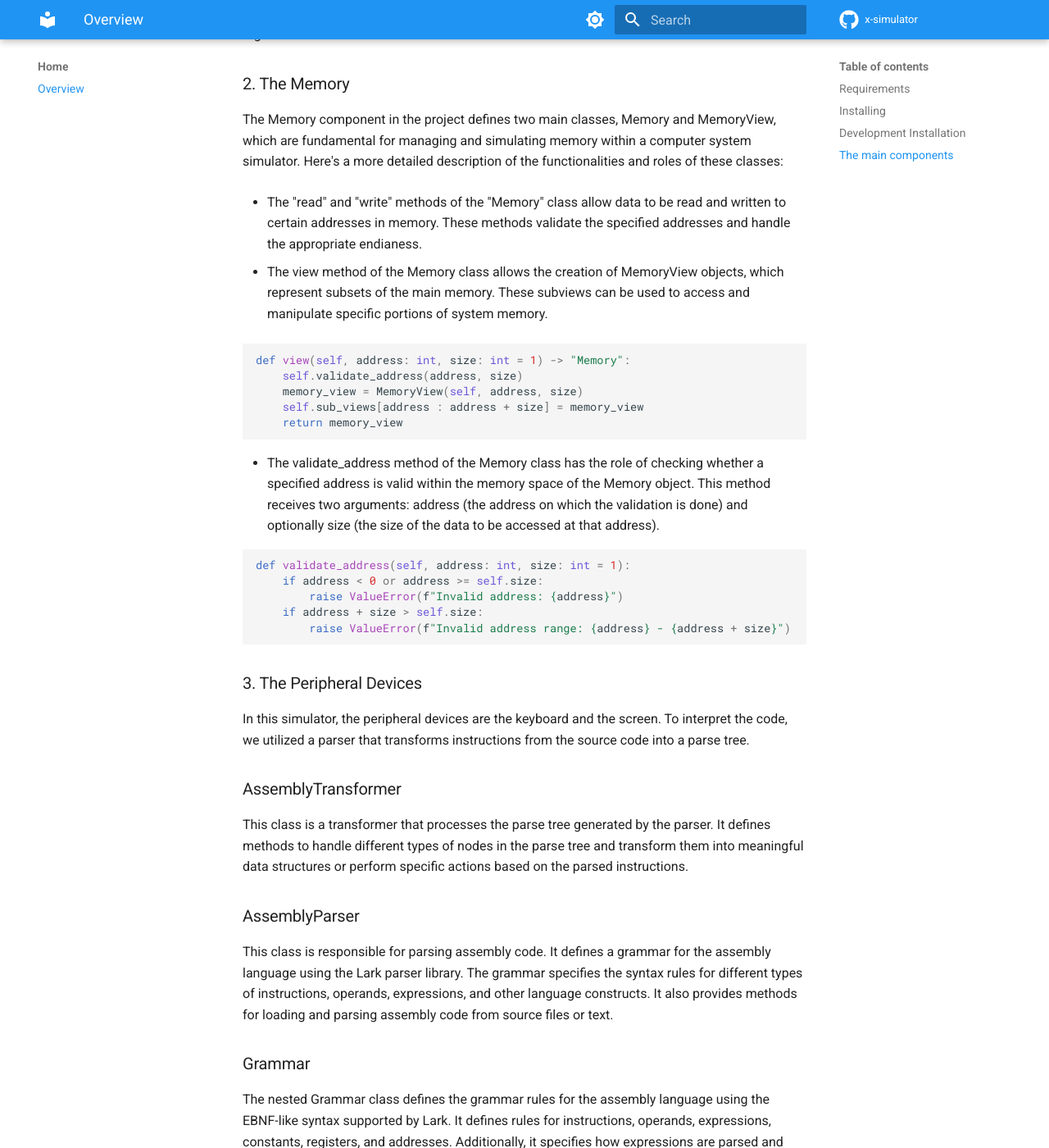
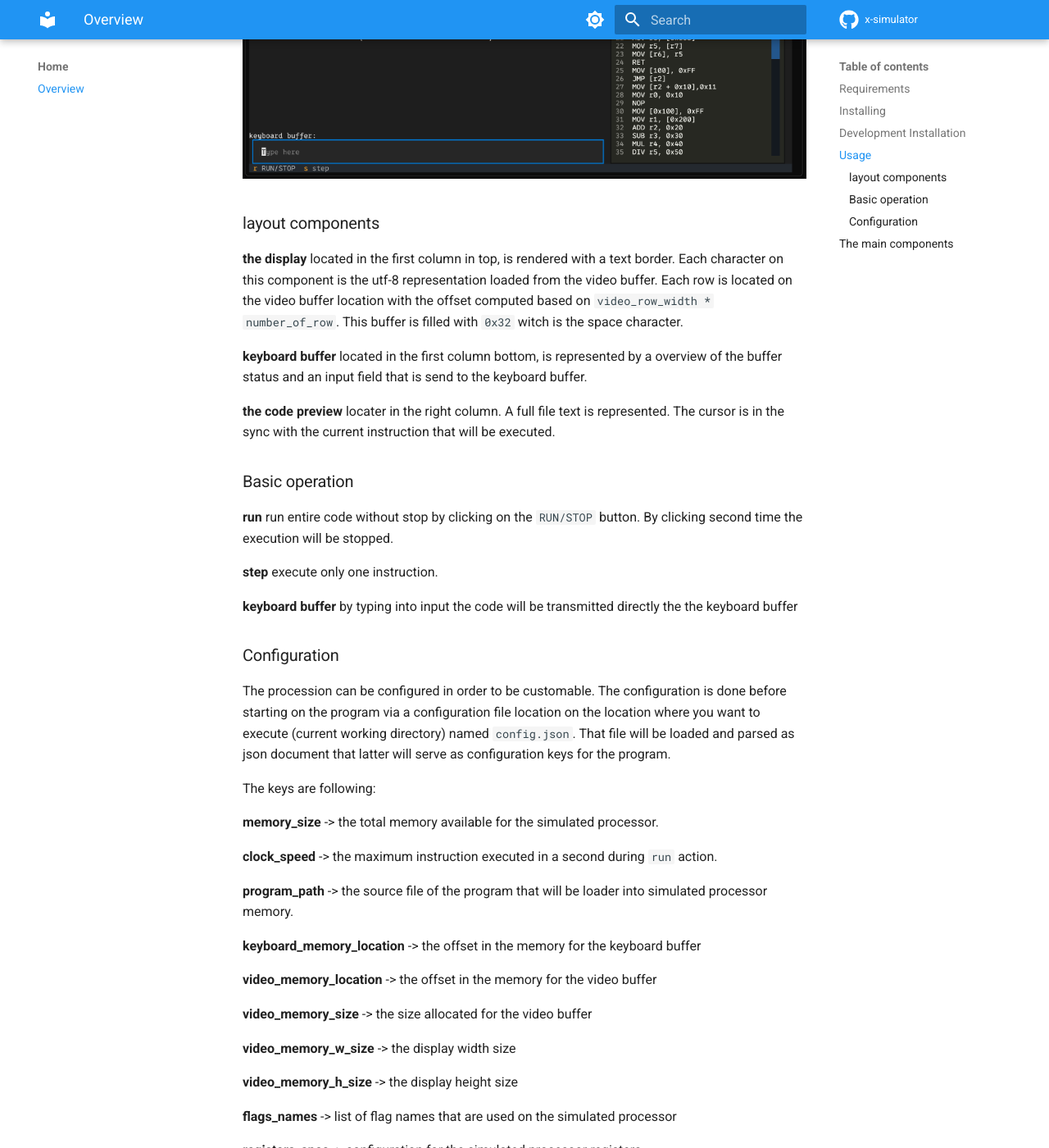
Before and after one commit to AdrianCert/x-simulator, an MkDocs documentation site: the page built from docs/index.md, in a window 1280 px wide and 1400 px high, scrolled down 2912 px. Shown: the whole window at 82% size. Built offline with MkDocs 1.6.1 and Material for MkDocs 9.7.7, drawn with Linux system fonts in a browser that asks for light colours; comment, search, counter and statistics services are not loaded; some of the changed text lies outside the part shown.

Commit message:
add usage documentation

```diff
--- a/.pre-commit-config.yaml
+++ b/.pre-commit-config.yaml
@@ -15,7 +15,7 @@ repos:
       - id: check-yaml
         args: [--allow-multiple-documents]
       - id: check-added-large-files
-        args: [--maxkb=100]
+        args: [--maxkb=172]
       - id: check-json
       - id: check-merge-conflict
       - id: check-symlinks
--- a/docs/index.md
+++ b/docs/index.md
@@ -66,6 +66,70 @@ pip install -e .
 
 As note, in order to be able to decouple usage dependencies in the package and the others, separate groups of dependencies were put into modules. You can install those adjusting the syntax `.` -> `.[dev]` or `.[test]` or `.[test,dev]` (or separated via comma). see [pep631](https://peps.python.org/pep-0631/)
 
+## Usage
+
+In your terminal you can execute directly `xsim` or run the file `src/xsim/app/gui.py`. The interface will rendered direct in your terminal.
+
+![snap-1](./assets/imgs/snap-01.png)
+
+
+The main layout is organized in 2 columns and a footer. In the left you will see the devices representation and in the right the code editor. On footer quick actions are found.
+![snap-1](./assets/imgs/snap-02.png)
+
+### layout components
+
+**the display** located in the first column in top, is rendered with a text border. Each character on this component is the utf-8 representation loaded from the video buffer. Each row is located on the video buffer location with the offset computed based on `video_row_width * number_of_row`. This buffer is filled with `0x32` witch is the space character.
+
+**keyboard buffer** located in the first column bottom, is represented by a overview of the buffer status and an input field that is send to the keyboard buffer.
+
+**the code preview** locater in the right column. A full file text is represented. The cursor is in the sync with the current instruction that will be executed.
+
+### Basic operation
+
+**run** run entire code without stop by clicking on the `RUN/STOP` button. By clicking second time the execution will be stopped.
+
+**step** execute only one instruction.
+
+**keyboard buffer** by typing into input the code will be transmitted directly the the keyboard buffer
+
+### Configuration
+
+The procession can be configured in order to be customable. The configuration is done before starting on the program via a configuration file location on the location where you want to execute (current working directory) named `config.json`. That file will be loaded and parsed as json document that latter will serve as configuration keys for the program.
+
+The keys are following:
+
+**memory_size** -> the total memory available for the simulated processor.
+
+**clock_speed** -> the maximum instruction executed in a second during `run` action.
+
+**program_path** -> the source file of the program that will be loader into simulated processor memory.
+
+**keyboard_memory_location** -> the offset in the memory for the keyboard buffer
+
+**video_memory_location** -> the offset in the memory for the video buffer
+
+**video_memory_size** -> the size allocated for the video buffer
+
+**video_memory_w_size** -> the display width size
+
+**video_memory_h_size** -> the display height size
+
+**flags_names** -> list of flag names that are used on the simulated processor
+
+**registers_spec** -> configuration for the simulated processor registers
+
+**registers_spec.memory_mapped** -> the range of the simulated processor memory that is used to store the registers.
+
+**registers_spec.registers** -> list of the registers used by the simulated processor. Those should be the same that are used on the code.
+
+**registers_spec.registers[].name** -> the name of the register, the name is used on program source and should be lower case.
+
+**registers_spec.registers[].size** -> the amount of bytes that is used by the register.
+
+**registers_spec.registers[].description** -> a short description for the register.
+
+**registers_spec.registers[].default** -> the default value that will be loader in the register.
+
 ## The main components
 
 * `the processor`
--- a/mkdocs.yml
+++ b/mkdocs.yml
@@ -1,4 +1,4 @@
-site_name: X-Simulator
+site_name: x-simulator
 repo_url: https://github.com/AdrianCert/x-simulator
 repo_name: x-simulator
 
--- a/pyproject.toml
+++ b/pyproject.toml
@@ -33,6 +33,9 @@ docs = [
     "pymdown-extensions>=10.8.1",
 ]
 
+[project.scripts]
+xsim = "xsim.app.gui:main"
+
 [tool.coverage.report]
 show_missing = true
 fail_under = 10
```
Also changed, not shown: docs/assets/imgs/snap-01.png (added), docs/assets/imgs/snap-02.png (added), 1 other file.
